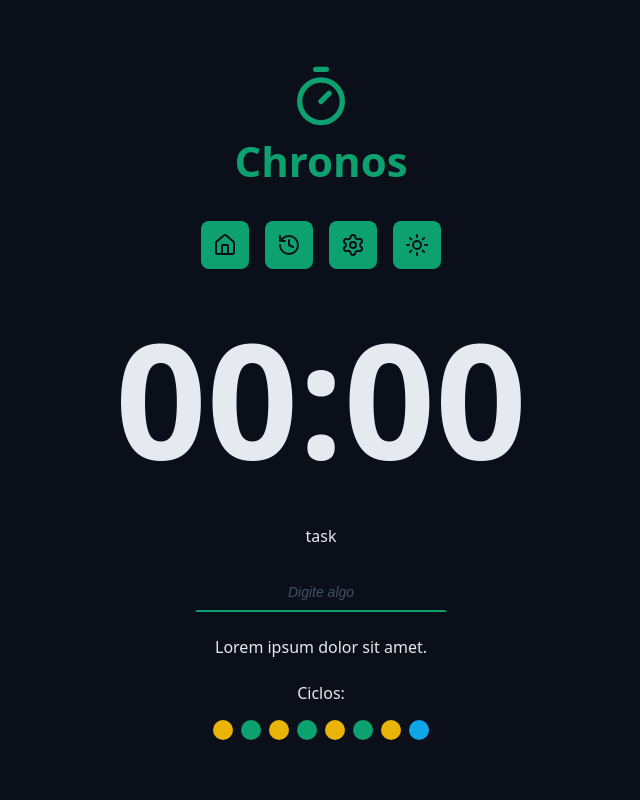
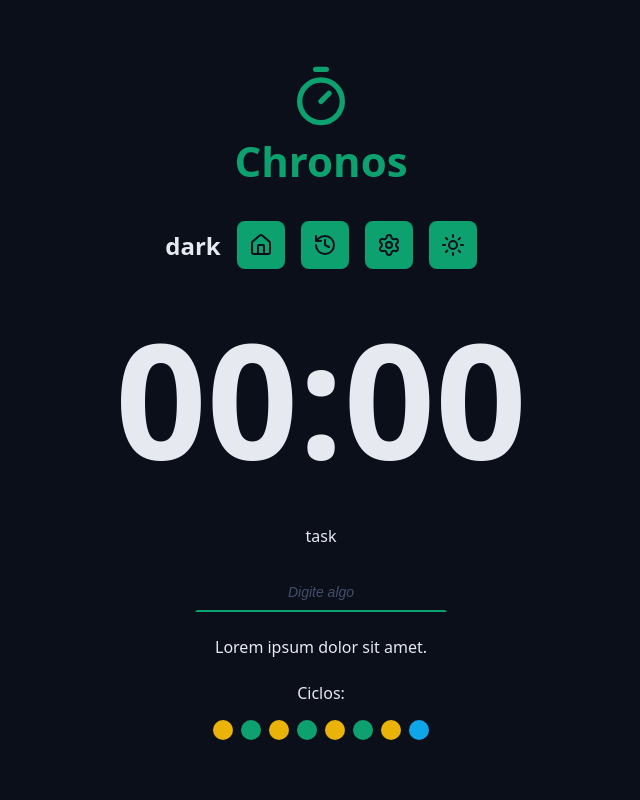
Before and after one commit to JuniorrOberti/chronos-promodoro, a React (Vite) app: page / in a window 1280 px wide. Shown: the top 800 px of the page, without its empty margins (319-959 px from the left). Built offline with nearby package versions, Linux system fonts and the light colour scheme.

Commit message:
add dark | light mode

```diff
--- a/index.html
+++ b/index.html
@@ -1,5 +1,5 @@
 <!doctype html>
-<html lang="en">
+<html lang="pt-BR" data-theme="dark">
   <head>
     <meta charset="UTF-8" />
     <link rel="icon" type="image/svg+xml" href="/favicon.svg" />
--- a/src/components/Menu/index.tsx
+++ b/src/components/Menu/index.tsx
@@ -1,19 +1,59 @@
 import { HistoryIcon, HouseIcon, SettingsIcon, SunIcon } from 'lucide-react';
 import styles from './styles.module.css';
+import { useState, useEffect } from 'react';
+
+type AvailableThemes = 'dark' | 'light';
 
 export function Menu() {
+  const [theme, setTheme] = useState<AvailableThemes>('dark');
+
+  function handleThemeChange(
+    event: React.MouseEvent<HTMLAnchorElement, MouseEvent>,
+  ) {
+    event.preventDefault(); //Não segue o link
+
+    setTheme(prevTheme => {
+      const nextTheme = prevTheme === 'dark' ? 'light' : 'dark';
+      return nextTheme;
+    });
+  }
+
+  useEffect(() => {
+    console.log('Theme mudou', theme, Date.now());
+    document.documentElement.setAttribute('data-theme', theme);
+  }, [theme]); // Executa apenas quando o valor de "theme" muda
+
   return (
     <nav className={styles.menu}>
-      <a className={styles.menuLink} href='#'>
+      <h1>{theme}</h1>
+      <a className={styles.menuLink} href='#' aria-label='Home' title='Home'>
         <HouseIcon size={64} />
       </a>
-      <a className={styles.menuLink} href='#'>
+
+      <a
+        className={styles.menuLink}
+        href='#'
+        aria-label='Histórico'
+        title='Histórico'
+      >
         <HistoryIcon size={64} />
       </a>
-      <a className={styles.menuLink} href='#'>
+
+      <a
+        className={styles.menuLink}
+        href='#'
+        aria-label='Configurações'
+        title='Configurações'
+      >
         <SettingsIcon size={64} />
       </a>
-      <a className={styles.menuLink} href='#'>
+      <a
+        className={styles.menuLink}
+        href='#'
+        aria-label='Mudar Tema'
+        title='Mudar Tema'
+        onClick={handleThemeChange}
+      >
         <SunIcon size={64} />
       </a>
     </nav>
--- a/src/styles/theme.css
+++ b/src/styles/theme.css
@@ -35,3 +35,21 @@
   --disabled: #555f7d;
   --text-disabled: #aab3cc;
 }
+
+:root[data-theme='light'] {
+  --gray-900: #e6e9f0;
+  --gray-800: #cdd3e1;
+  --gray-700: #aab3cc;
+  --gray-600: #555f7d;
+  --gray-500: #454f6a;
+  --gray-400: #363d56;
+  --gray-300: #272f43;
+  --gray-200: #181f2e;
+  --gray-100: #0a0f1a;
+
+  --text-default: #0a0f1a;
+  --text-muted: #272f43;
+
+  --link-color: #0b8a60;
+  --link-hover: #065f46;
+}
```
